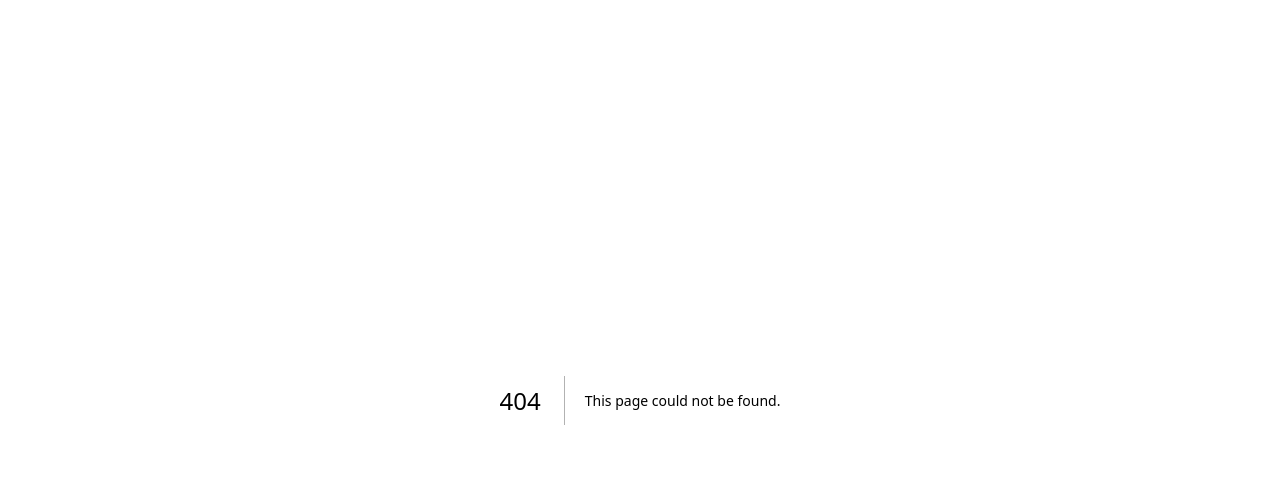
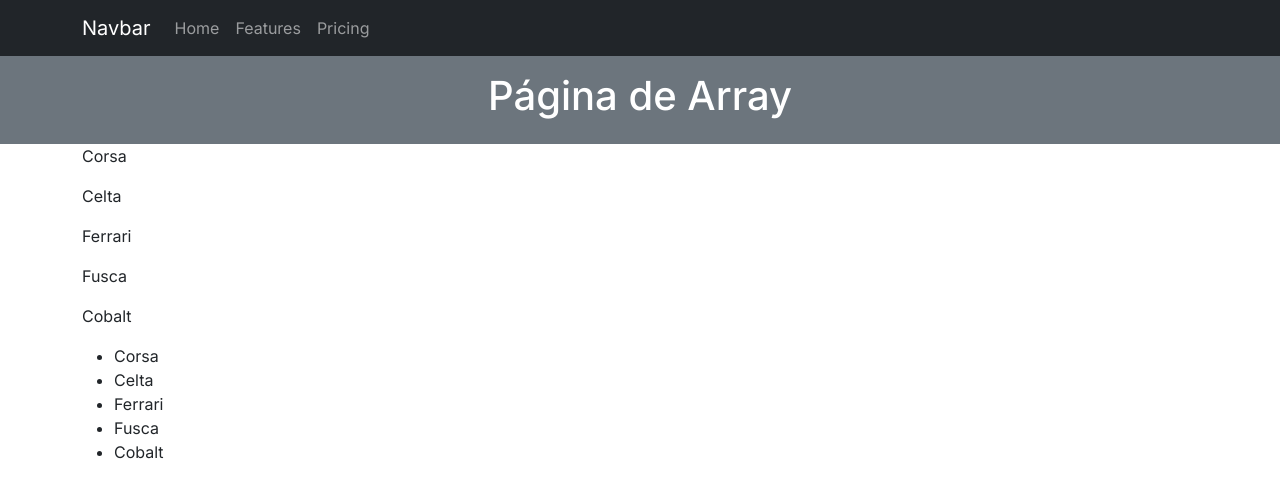
Before and after one commit to moisessmello/CursandoFrontEnd, a Next.js app in the folder fundamentos1/: page /array in a window 1280 px wide. Before the commit this address had no page. Shown: the top 498 px of the page. Built offline with nearby package versions, Linux system fonts and the light colour scheme.

Commit message:
aula dia 22/08

```diff
--- /dev/null
+++ b/fundamentos1/src/app/array/page.js
@@ -0,0 +1,28 @@
+'use client'
+
+import Pagina from "../components/Pagina";
+
+export default function Array() {
+
+    const carros = ['Corsa', 'Celta', 'Ferrari', 'Fusca', 'Cobalt']
+
+
+    return (
+        <Pagina titulo="Página de Array">
+
+
+            {carros.map(item => (
+                <p>{item}</p>
+            ))}
+
+            <ul>
+                {carros.map(item => (
+                   <li>{item}</li>
+                ))}
+
+            </ul>
+
+        </Pagina>
+
+    )
+}
--- /dev/null
+++ b/fundamentos1/src/app/components/Pagina.js
@@ -0,0 +1,28 @@
+
+import { Container, Nav, Navbar } from "react-bootstrap";
+
+export default function Pagina(props) {
+    return (
+        <>
+            <Navbar bg="dark" data-bs-theme="dark">
+                <Container>
+                    <Navbar.Brand href="#home">Navbar</Navbar.Brand>
+                    <Nav className="me-auto">
+                        <Nav.Link href="#home">Home</Nav.Link>
+                        <Nav.Link href="#features">Features</Nav.Link>
+                        <Nav.Link href="#pricing">Pricing</Nav.Link>
+                    </Nav>
+                </Container>
+            </Navbar>
+
+            <div className="bg-secondary text-white text-center text-center p-3">
+                <h1>{props.titulo}</h1>
+            </div>
+
+            <Container>
+                {props.children}
+            </Container>
+
+        </>
+    )
+}
```
Also changed, not shown: fundamentos1/src/app/objetos/page.js (added, +28 -0 lines).
